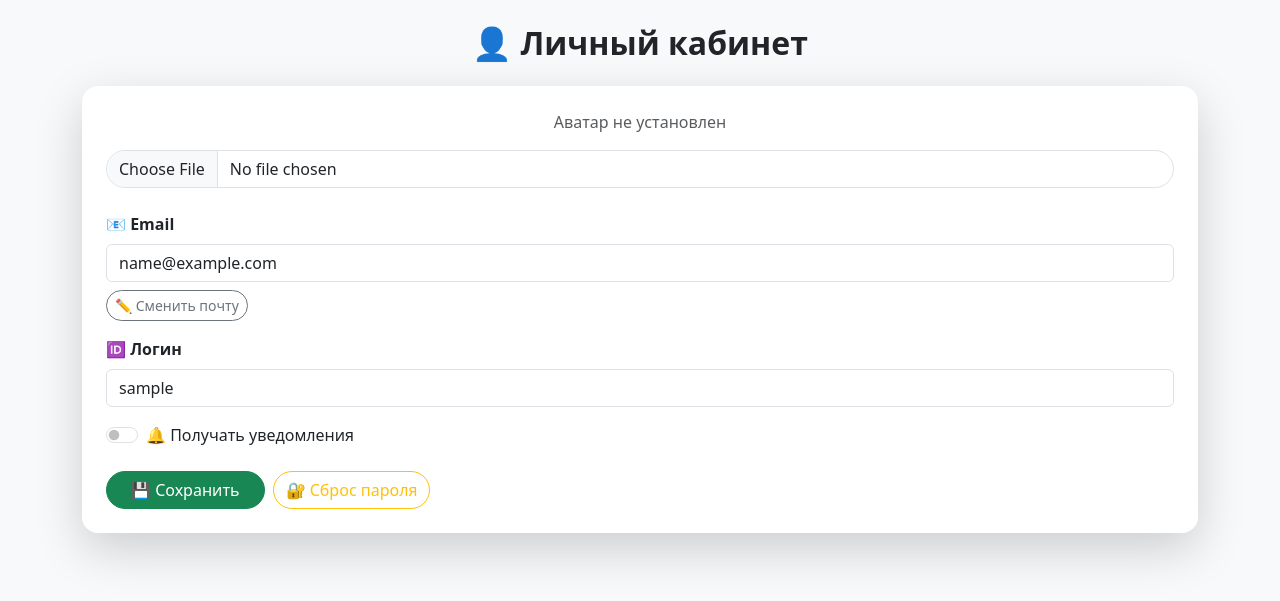
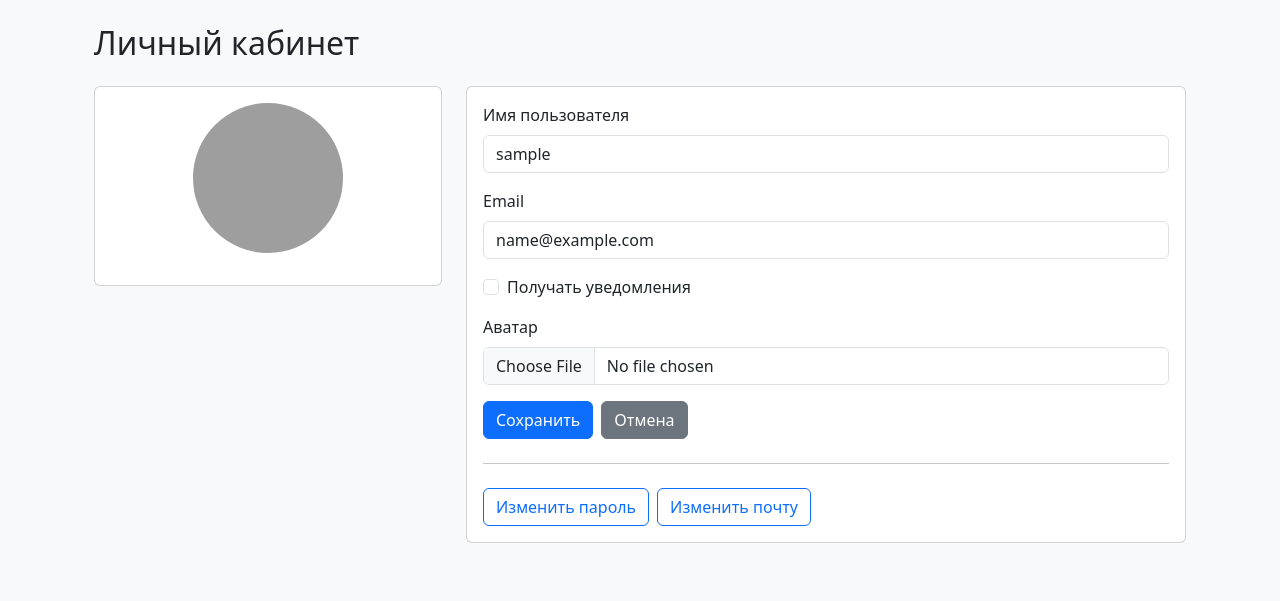
Before and after one commit to nikitabryuhanov/flowvance, a Django app: page /profile/ in a window 1280 px wide. Shown: the part 58-659 px from the top of the page. Run offline with Django 5.2, Linux system fonts and the light colour scheme; the visitor is signed in with stand-in values (Sample User, id 1); grey boxes are pictures that could not be loaded.

Commit message:
feat: Добавлена кнопка отмены в профиле и улучшен дизайн

```diff
--- a/core/templates/core/profile.html
+++ b/core/templates/core/profile.html
@@ -1,59 +1,80 @@
 {% extends 'base.html' %}
+{% load static %}
 {% block title %}Профиль | Flowvance{% endblock %}
 
 {% block content %}
-<h2 class="mb-4 text-center fw-bold">👤 Личный кабинет</h2>
+<div class="container mt-4">
+    <h2 class="mb-4">Личный кабинет</h2>
 
-<div class="card shadow-lg p-4 bg-white border-0 rounded-4">
-    <form method="post" enctype="multipart/form-data">
-        {% csrf_token %}
+    {% if messages %}
+    <div class="messages mb-3">
+        {% for message in messages %}
+        <div class="alert alert-{{ message.tags }}">
+            {{ message }}
+        </div>
+        {% endfor %}
+    </div>
+    {% endif %}
 
-        <!-- Аватар -->
-        <div class="mb-4 text-center">
-            {% if request.user.avatar %}
-                <img src="{{ request.user.avatar.url }}" class="rounded-circle shadow" style="width: 150px; height: 150px; object-fit: cover;"><br>
-                <div class="form-check d-inline-block mt-3">
-                    <input class="form-check-input" type="checkbox" name="remove_avatar" id="remove_avatar">
-                    <label class="form-check-label" for="remove_avatar">Удалить аватар</label>
+    <div class="row">
+        <div class="col-md-4">
+            <div class="card mb-4">
+                <div class="card-body text-center">
+                    {% if user.avatar %}
+                        <img src="{{ user.avatar.url }}" alt="Аватар" class="rounded-circle img-fluid mb-3" style="width: 150px; height: 150px; object-fit: cover;">
+                    {% else %}
+                        <img src="{% static 'img/default-icon.png' %}" alt="Аватар" class="rounded-circle img-fluid mb-3" style="width: 150px; height: 150px; object-fit: cover;">
+                    {% endif %}
                 </div>
-            {% else %}
-                <p class="text-muted">Аватар не установлен</p>
-            {% endif %}
-            <input type="file" name="avatar" accept="image/*" class="form-control mt-3 rounded-pill">
+            </div>
         </div>
 
-        <!-- Email -->
-        <div class="mb-3">
-            <label class="form-label fw-semibold">📧 Email</label>
-            <input type="email" name="email" value="{{ request.user.email }}" class="form-control" readonly>
-            <a href="{% url 'request_email_change' %}" class="btn btn-outline-secondary mt-2 btn-sm rounded-pill">✏️ Сменить почту</a>
+        <div class="col-md-8">
+            <div class="card">
+                <div class="card-body">
+                    <form method="post" enctype="multipart/form-data">
+                        {% csrf_token %}
+                        <div class="mb-3">
+                            <label for="username" class="form-label">Имя пользователя</label>
+                            <input type="text" name="username" id="username" class="form-control" value="{{ user.username }}">
+                        </div>
+                        <div class="mb-3">
+                            <label for="email" class="form-label">Email</label>
+                            <input type="email" name="email" id="email" class="form-control" value="{{ user.email }}">
+                        </div>
+                        <div class="mb-3">
+                            <div class="form-check">
+                                <input type="checkbox" name="receive_notifications" id="receive_notifications" class="form-check-input" {% if user.receive_notifications %}checked{% endif %}>
+                                <label for="receive_notifications" class="form-check-label">Получать уведомления</label>
+                            </div>
+                        </div>
+                        <div class="mb-3">
+                            <label for="avatar" class="form-label">Аватар</label>
+                            <input type="file" name="avatar" id="avatar" class="form-control">
+                        </div>
+                        {% if user.avatar %}
+                        <div class="mb-3">
+                            <div class="form-check">
+                                <input type="checkbox" name="remove_avatar" id="remove_avatar" class="form-check-input">
+                                <label for="remove_avatar" class="form-check-label">Удалить аватар</label>
+                            </div>
+                        </div>
+                        {% endif %}
+                        <div class="d-flex gap-2">
+                            <button type="submit" class="btn btn-primary">Сохранить</button>
+                            <a href="{% url 'home' %}" class="btn btn-secondary">Отмена</a>
+                        </div>
+                    </form>
+
+                    <hr class="my-4">
+
+                    <div class="d-flex gap-2">
+                        <a href="{% url 'change_password' %}" class="btn btn-outline-primary">Изменить пароль</a>
+                        <a href="{% url 'request_email_change' %}" class="btn btn-outline-primary">Изменить почту</a>
+                    </div>
+                </div>
+            </div>
         </div>
-
-        <!-- Логин -->
-        <div class="mb-3">
-            <label for="username" class="form-label fw-semibold">🆔 Логин</label>
-            <input type="text" name="username" id="username" class="form-control" value="{{ user.username }}">
-        </div>
-
-        <!-- Уведомления -->
-        <div class="form-check form-switch mb-4">
-            <input class="form-check-input" type="checkbox" name="receive_notifications" id="receive_notifications" {% if user.receive_notifications %}checked{% endif %}>
-            <label class="form-check-label" for="receive_notifications">🔔 Получать уведомления</label>
-        </div>
-
-        <!-- Кнопки -->
-        <div class="d-flex flex-wrap gap-2">
-            <button type="submit" class="btn btn-success rounded-pill px-4">💾 Сохранить</button>
-            <a href="{% url 'password_reset' %}" class="btn btn-outline-warning rounded-pill">🔐 Сброс пароля</a>
-        </div>
-    </form>
-
-    {% if messages %}
-        <div class="mt-4">
-            {% for message in messages %}
-                <div class="alert alert-{{ message.tags }} rounded-pill">{{ message }}</div>
-            {% endfor %}
-        </div>
-    {% endif %}
+    </div>
 </div>
 {% endblock %}
```
